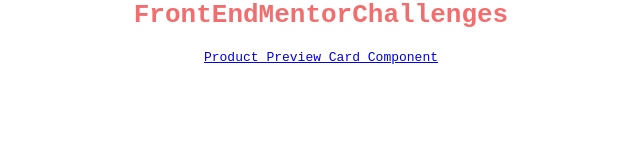
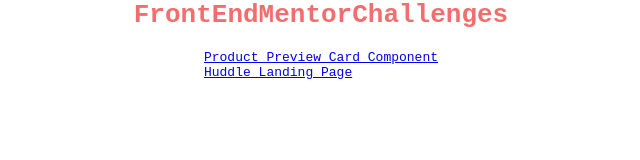
Before and after one commit to VenkatSaiVikram/FrontEndMentorChallenges, a plain HTML site: page FrontEndMentorChallenges.html in a window 1280 px wide. Shown: the whole page, without its empty margins (319-959 px from the left). Drawn offline with Linux system fonts and the light colour scheme.

Commit message:
Main Page

```diff
--- a/FrontEndMentorChallenges.html
+++ b/FrontEndMentorChallenges.html
@@ -54,6 +54,10 @@
                     <a href="./product-preview-card-component/index.html">Product Preview Card Component</a>
                 </li>
 
+                <li>
+                    <a href="./huddle-landing-page-with-single-introductory-section-master/index.html">Huddle Landing Page</a>
+                </li>
+
             </ul>
 
         </article>
```
